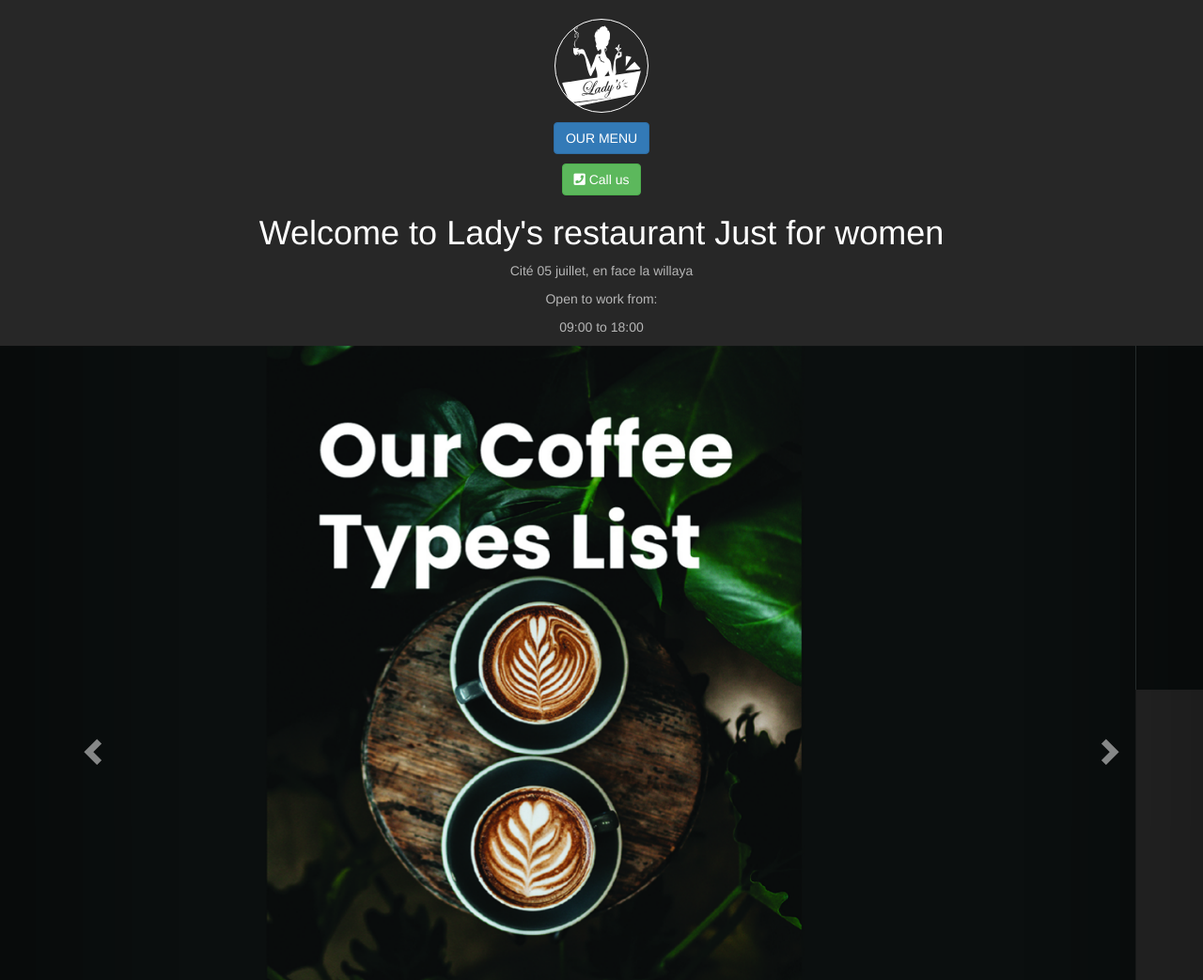
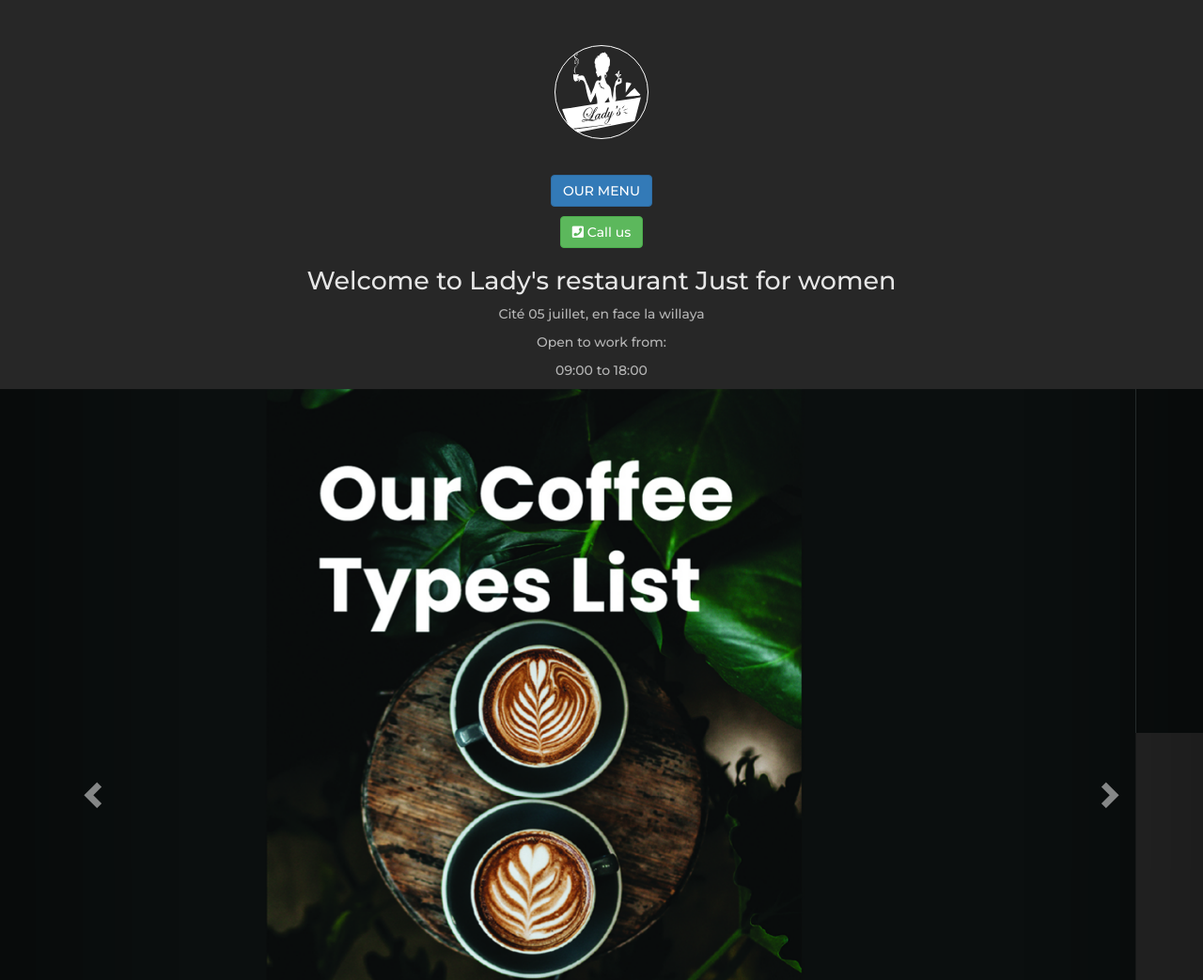
Before and after one commit to riadhmouamnia/ladys-just-for-women, a plain HTML site: page index.html in a window 1280 px wide. Shown: the top 1043 px of the page at 94% size. Drawn offline with nearby package versions, Linux system fonts and the light colour scheme.

Commit message:
edit-font-background-height

```diff
--- a/CSS/main.css
+++ b/CSS/main.css
@@ -1,10 +1,13 @@
+@import url('https://fonts.googleapis.com/css2?family=Montserrat:wght@100;300;500&display=swap');
+
 body{
   margin: 0;
   padding: 0;
+  font-family: Montserrat, sans-serif;
 }
 .back {
   background-color: #272727;
-  /* height: 100vh; */
+  min-height: 100vh;
   padding: 2rem 0;
   margin: 0;
 }
@@ -13,7 +16,7 @@ body{
   border: 1px solid white;
   border-radius: 50%;
   display: flex;
-  margin: 0 auto;
+  margin: 2em auto;
   width: 10rem;
   height: 10rem;
   background: url(../images/logo.svg);
@@ -28,10 +31,15 @@ button {
 
 }
 h1 {
-  color: white;
+  color: rgb(230, 230, 230);
+  font-weight: 500;
+  padding-left: 1rem;
+  padding-right: 1rem;
+  font-size: 2.7rem;
 }
 p{
   color: #b6b6b6;
+  font-weight: 400;
 }
 
 
```
